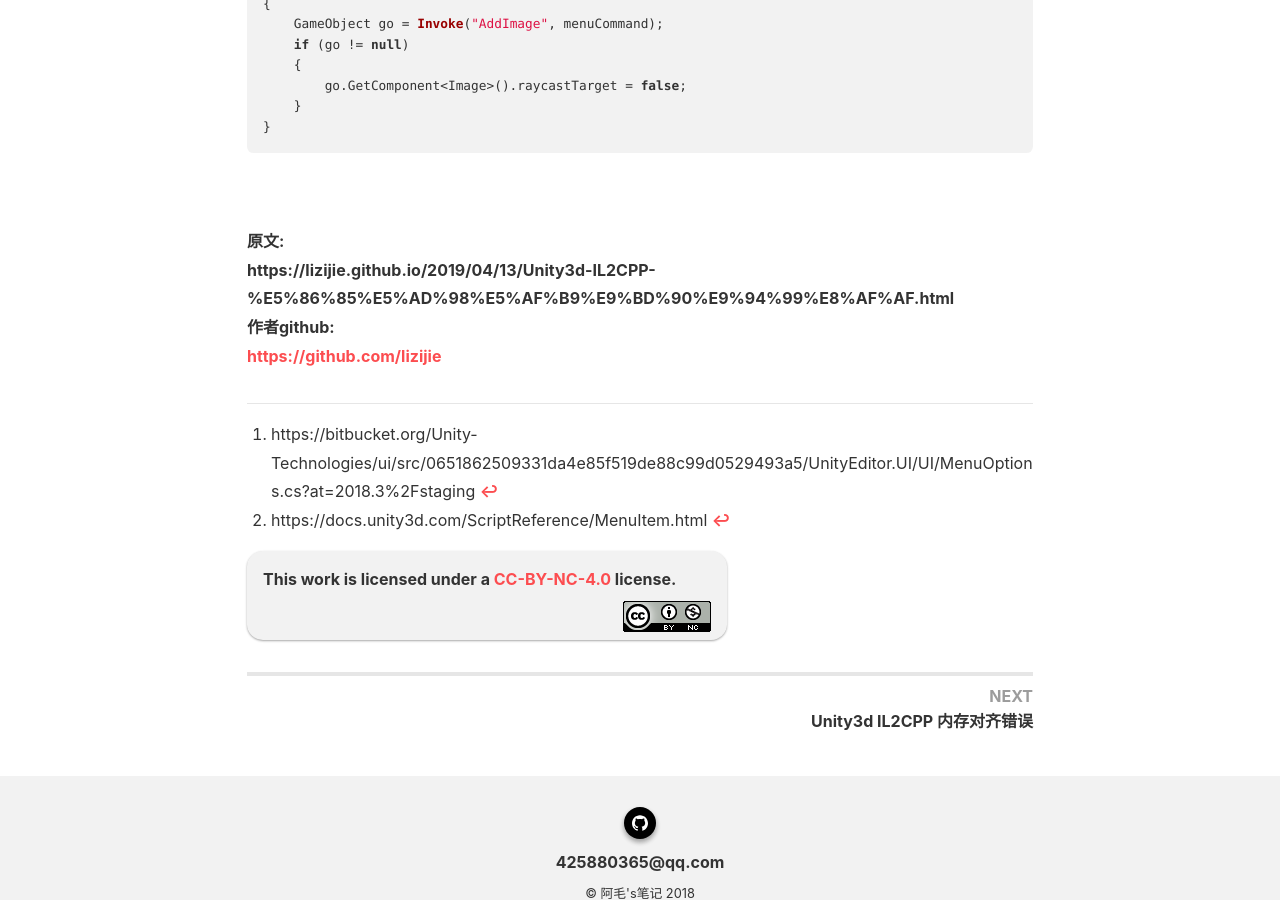
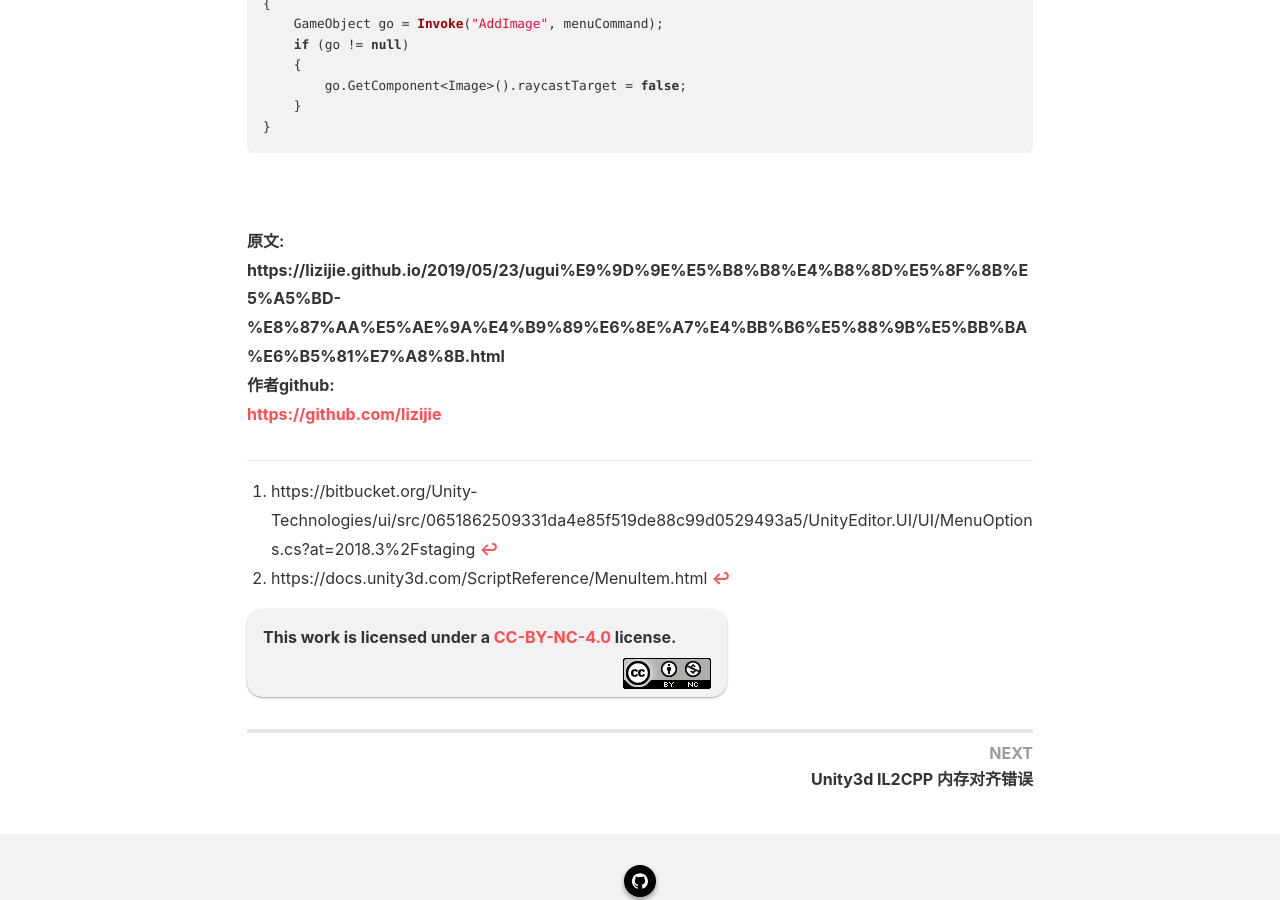
Before and after one commit to lizijie/lizijie.github.io, a Jekyll site: the page built from _posts/2019-05-23-ugui非常不友好！自定义控件创建流程.md, in a window 1280 px wide and 900 px high, scrolled down 2624 px. Built offline with Jekyll 4.4.1, drawn with Linux system fonts in a browser that asks for light colours; nearby versions of some CDN libraries; comment, search, counter and statistics services are not loaded; part of the change alters nothing that is shown.

Commit message:
Update 2019-05-23-ugui非常不友好！自定义控件创建流程.md

```diff
--- a/_posts/2019-05-23-ugui非常不友好！自定义控件创建流程.md
+++ b/_posts/2019-05-23-ugui非常不友好！自定义控件创建流程.md
@@ -105,7 +105,7 @@ public static void CreateImage(MenuCommand menuCommand)
 <br>
 <br>
 <b>原文:<br>
-https://lizijie.github.io/2019/04/13/Unity3d-IL2CPP-%E5%86%85%E5%AD%98%E5%AF%B9%E9%BD%90%E9%94%99%E8%AF%AF.html <br>
+https://lizijie.github.io/2019/05/23/ugui%E9%9D%9E%E5%B8%B8%E4%B8%8D%E5%8F%8B%E5%A5%BD-%E8%87%AA%E5%AE%9A%E4%B9%89%E6%8E%A7%E4%BB%B6%E5%88%9B%E5%BB%BA%E6%B5%81%E7%A8%8B.html <br>
 作者github:<br>
 <https://github.com/lizijie>
 </b>
```
